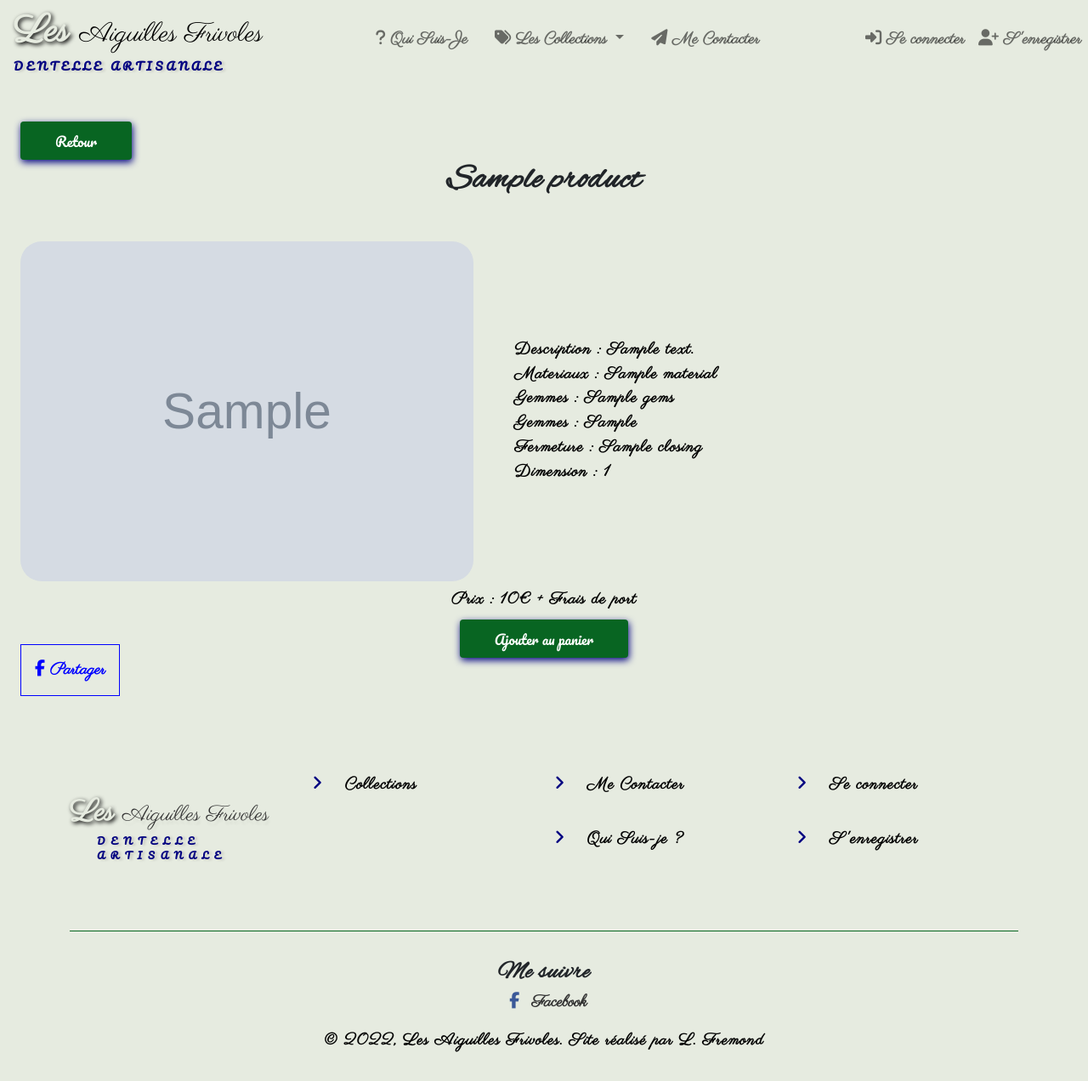
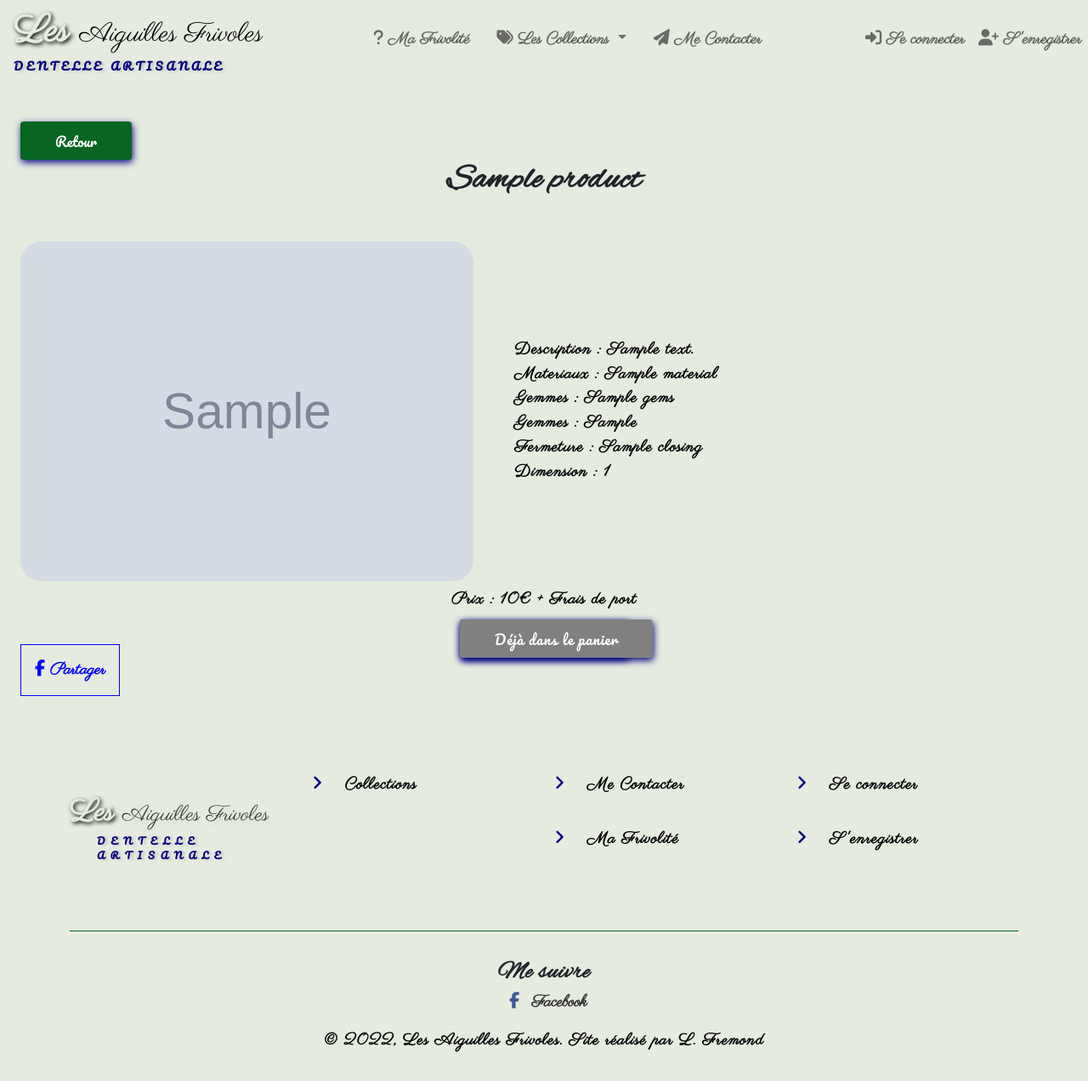
Before and after one commit to LoicFremond/Aiguilles_Frivoles, a Symfony app: template templates/home/product.html.twig in a window 1280 px wide. Shown: the top 1272 px of the page at 85% size. Run offline with Twig, Linux system fonts and the light colour scheme; the template is opened without the code that fills it: most values are stand-ins (such as "Sample title", 1, 10 or a date in 2020); grey boxes marked "Sample" are stand-in pictures; style sheets or scripts are compiled from the project's sources; some libraries are stand-ins or nearby versions; some web fonts are replaced.

Commit message:
fix btn rupture/panier & frais de port

```diff
--- a/src/Controller/CartController.php
+++ b/src/Controller/CartController.php
@@ -142,7 +142,9 @@ class CartController extends AbstractController
                 $newOrder->setPrice($product->getPrice());
                 $newOrder->getId($newOrder);
                 $newOrder->setClient($user);
+                $product->setStatus(0);
                 $ema->persist($newOrder);
+                $ema->persist($product);
             }
         }
         $newOrder->setCreatedAt($date);
--- a/templates/Components/_footer.html.twig
+++ b/templates/Components/_footer.html.twig
@@ -38,7 +38,7 @@
 				<li>
 					<a href="{{ path('about') }}">
 						<span class="fa fa-angle-right" aria-hidden="true"></span>
-						Qui Suis-je ?</a>
+						Ma Frivolité</a>
 				</li>
 			</ul>
 		</div>
--- a/templates/Components/_navbar.html.twig
+++ b/templates/Components/_navbar.html.twig
@@ -14,7 +14,7 @@
 		<div class="navbar-nav mx-auto">
 			<a class="nav-item nav-link ml-md-3 mx-2" href="{{ path('about') }}">
 				<i class="fas fa-question"></i>
-				Qui Suis-Je</a>
+				Ma Frivolité</a>
 			<li class="nav-item dropdown mx-2">
 				<a class="nav-link dropdown-toggle" href="#" id="navbarDropdown" role="button" data-toggle="dropdown" aria-haspopup="true" aria-expanded="true">
 					<i class="fas fa-tags"></i>
@@ -36,10 +36,13 @@
 			{% if is_granted('IS_AUTHENTICATED_FULLY') %}
 				{% if app.user is defined %}
 					<div class="{{ app.request.attributes.get('_route') == 'cart_index' }}">
-						<a class="customer_menu_item" href={{ path('cart_index') }}>
+						<a class="customer_menu_item position-relative" href={{ path('cart_index') }}>
 							<span class="cart badge badge-pill">{{ app.session.get('cartTotal')|number_format(2) }}€</span>
 							<span>
 								<i class="fas fa-shopping-cart"></i>
+							</span>
+							<span class="position-absolute top-0 start-100 translate-middle badge rounded-pill bg-success">
+								{{ app.session.get('cart')|length }}
 							</span>
 						</a>
 					</div>
--- a/templates/cart/index.html.twig
+++ b/templates/cart/index.html.twig
@@ -11,7 +11,8 @@
 	<h1 class="mb-lg-5 mb-4 text-center">Panier</h1>
 	<div class="cart d-flex flex-wrap my-5">
 		{% for element in dataCart %}
-			<div class="card col-sm-5 col-md-3 mx-auto">
+		<a href="{{ path('article', {'categorySlug' : element.product.category.slug , 'productSlug': element.product.slug}) }}">
+			<div class="card col-md-2 mx-auto mt-3">
 				<div class="card-header">
 					<h2 class="text-center">{{ element.product.name }}</h2>
 				</div>
@@ -26,6 +27,7 @@
 					</a>
 				</div>
 			</div>
+			</a>
 		{% else %}
 			<div>
 				<h2>Votre panier est vide</h2>
--- a/templates/home/product.html.twig
+++ b/templates/home/product.html.twig
@@ -39,11 +39,16 @@
 		<div class="text-center">
 			<p class="my-2">Prix :
 				{{ product.price }}€ + Frais de port</p>
-			{% if product.status == true %}
-				<a class="btn shop" href="{{ path('cart_add', {'id': product.id}) }}">Ajouter au panier</a>
-			{% else %}
-				<p class="btn rupt">Rupture de stock</p>
-			{% endif %}
+						{% for element in dataCart %}
+							{% if element.product.id == product.id %}
+								<p class="btn rupt position-absolute">Déjà dans le panier</p>
+							{% endif %}
+						{% endfor %}
+							{% if product.status == true %}
+								<a class="btn shop" href="{{ path('cart_add', {'id': product.id}) }}">Ajouter au panier</a>
+							{% else %}
+								<p class="btn rupt">Rupture de stock</p>
+							{% endif %}
 		</div>
 		<a target="_blank" href="//www.facebook.com/sharer.php?u=http://localhost:8000{{ path('article', {'categorySlug' : product.category.slug , 'productSlug': product.slug}) }}" class="share__facebook" title="Partager sur Facebook">
 			<span class="fa fa-facebook"></span>
```
Also changed, not shown: src/Controller/HomeController.php (+10 -0 lines), templates/cart/payment.html.twig (+17 -1 lines), templates/home/category.html.twig (+10 -5 lines), public/uploads/images/IMG_20220203_123212.jpg (added), public/uploads/images/IMG_20220203_123221.jpg (added), public/uploads/images/IMG_20220203_123224.jpg (added), public/uploads/images/IMG_20220203_123227.jpg (added), public/uploads/images/IMG_20220203_123230.jpg (added), public/uploads/images/IMG_20220203_123233.jpg (added).
